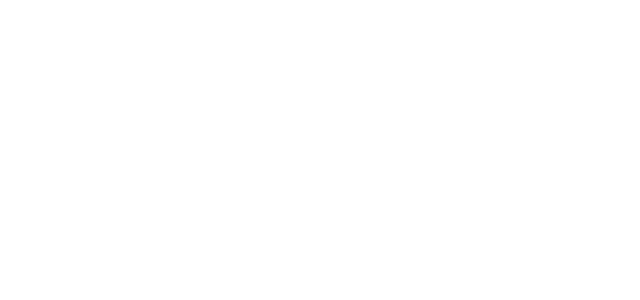
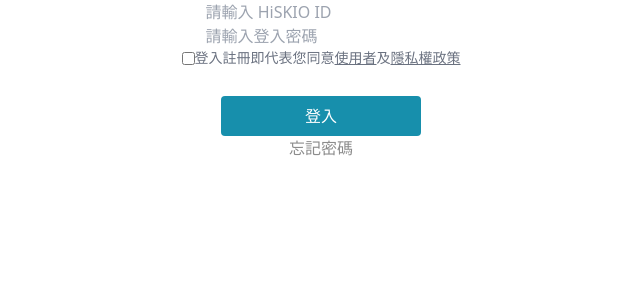
Before and after one commit to changsuwi/HisKIO_FE_Pretest, a Nuxt app: page /login in a window 1280 px wide. Before the commit this address had no page. Shown: the top 300 px of the page, without its empty margins (319-959 px from the left). Built offline with nearby package versions, Linux system fonts and the light colour scheme.

Commit message:
user can login

```diff
--- /dev/null
+++ b/components/FundraisingCourses.vue
@@ -0,0 +1,3 @@
+<template>
+  <div></div>
+</template>
--- a/components/Header.vue
+++ b/components/Header.vue
@@ -2,8 +2,8 @@
   <header>
     <div class="flex flex-row justify-center">
       <button class="mr-2">我想開課</button>
-      <button class="mr-2">任務板</button>
-      <button class="mr-2">我的課程</button>
+      <button class="mr-2" v-if="isLogin">任務板</button>
+      <button class="mr-2" v-if="!isLogin">我的課程</button>
       <button class="w-4 mr-2">
         <svg
           data-v-6da5e576=""
@@ -24,6 +24,8 @@
         </svg>
       </button>
       <button
+        v-if="!isLogin"
+        @click="handleRoute('/login')"
         class="
           mr-2
           w-16
@@ -39,6 +41,7 @@
         登入
       </button>
       <button
+        v-if="!isLogin"
         class="mr-2 w-16 h-8 text-sm text-white mx-8px rounded-4px bg-green-3"
       >
         註冊
@@ -46,6 +49,22 @@
     </div>
   </header>
 </template>
+<script>
+export default {
+  props: {
+    isLogin: {
+      type: Boolean,
+      required: true,
+      default: false,
+    },
+  },
+  methods: {
+    handleRoute(to) {
+      this.$router.push(to);
+    },
+  },
+};
+</script>
 <style lang="scss" scoped>
 .text-green-3 {
   --tw-text-opacity: 1;
--- a/nuxt.config.js
+++ b/nuxt.config.js
@@ -35,6 +35,7 @@
 
   // Modules: https://go.nuxtjs.dev/config-modules
   modules: [
+    '@nuxtjs/axios'
   ],
 
   // Build Configuration: https://go.nuxtjs.dev/config-build
--- a/package.json
+++ b/package.json
@@ -9,6 +9,7 @@
     "generate": "nuxt generate"
   },
   "dependencies": {
+    "@nuxtjs/axios": "^5.13.6",
     "core-js": "^3.15.1",
     "nuxt": "^2.15.7"
   },
--- a/pages/index.vue
+++ b/pages/index.vue
@@ -1,5 +1,5 @@
 <template>
-  <Header />
+  <Header :isLogin="false" />
 </template>
 
 <script>
--- /dev/null
+++ b/pages/login.vue
@@ -0,0 +1,120 @@
+<template>
+  <div class="flex flex-col justify-center items-center">
+    <div class="input-block">
+      <ul>
+        <li>
+          <input
+            type="email"
+            placeholder="請輸入 HiSKIO ID"
+            class="input-text"
+            v-model="email"
+          />
+        </li>
+        <li>
+          <input
+            type="password"
+            placeholder="請輸入登入密碼"
+            class="input-text"
+            v-model="password"
+          />
+        </li>
+      </ul>
+    </div>
+    <div class="flex flex-row items-center">
+      <input type="checkbox" />
+      <p class="text-sm text-gray-500">
+        登入註冊即代表您同意<a
+          href="https://hiskio.com/user-policy"
+          target="_blank"
+          rel="noopener noreferrer"
+          class="underline cursor-pointer"
+          >使用者</a
+        >及<a
+          href="https://hiskio.com/privacy-policy"
+          target="_blank"
+          rel="noopener noreferrer"
+          class="underline cursor-pointer"
+          >隱私權政策</a
+        >
+      </p>
+    </div>
+    <div>
+      <button
+        class="mx-auto default-solid-btn w-320px mt-28px py-9px"
+        @click="login"
+      >
+        登入
+      </button>
+      <button
+        class="flex justify-center mx-auto text-center text-gray-600 mt-20px"
+      >
+        忘記密碼
+      </button>
+    </div>
+  </div>
+</template>
+<script>
+export default {
+  data() {
+    return {
+      email: "",
+      password: "",
+      accessToken: "",
+    };
+  },
+  methods: {
+    async login() {
+      try {
+        let result = await this.$axios.$post(
+          "https://api.hiskio.com/v2/auth/login",
+          {
+            account: this.email,
+            password: this.password,
+          }
+        );
+        this.accessToken = result.accessToken;
+        this.$router.push("/");
+      } catch (err) {
+        alert(err);
+      }
+    },
+  },
+};
+</script>
+<style lang="scss" scoped>
+.input-text {
+  background-color: rgba(250, 250, 250, var(--tw-bg-opacity));
+}
+.py-9px {
+  padding-top: 9px;
+  padding-bottom: 9px;
+}
+.w-320px {
+  width: 320px;
+}
+.mt-28px {
+  margin-top: 28px;
+}
+
+.default-btn,
+.default-solid-btn {
+  display: flex;
+  height: 40px;
+  width: 200px;
+  align-items: center;
+  justify-content: center;
+  --tw-bg-opacity: 1;
+  --tw-text-opacity: 1;
+}
+
+.default-solid-btn {
+  border-radius: 4px;
+  background-color: rgba(23, 143, 172, var(--tw-bg-opacity));
+  color: rgba(255, 255, 255, var(--tw-text-opacity));
+}
+
+.text-gray-600 {
+  --tw-text-opacity: 1;
+  color: rgba(140, 140, 140, var(--tw-text-opacity));
+}
+</style>
```
Also changed, not shown: 1 other file (tests, documents, lock files or other folders).
